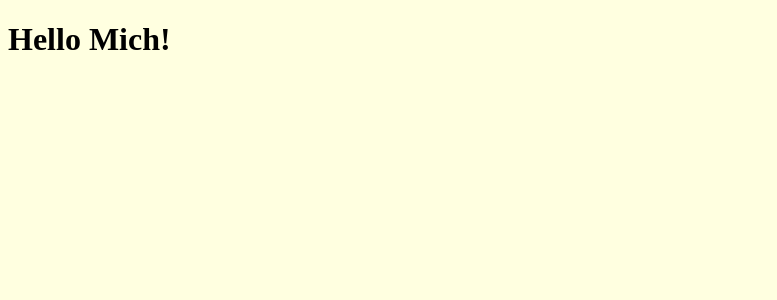
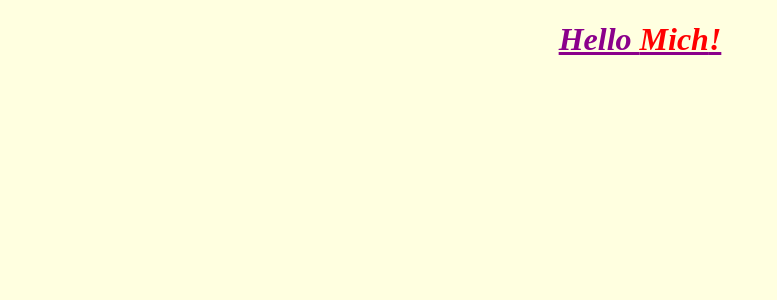
Before and after one commit to Michal-Radomski/ServerSideRendering_with_React_and_Redux, a React (Create React App) app in the folder AdditionalTasks/03/: page / in a window 1280 px wide. Shown: the top 300 px of the page, without its empty margins (0-777 px from the left). Built offline with nearby package versions, Linux system fonts and the light colour scheme; the HTML template or start-up script is replaced by a standard one.

Commit message:
temp commmit9

```diff
--- a/AdditionalTasks/03/src/App.scss
+++ b/AdditionalTasks/03/src/App.scss
@@ -1,3 +1,11 @@
 body {
   background-color: lightyellow;
+  color: darkmagenta;
+  font-weight: bold;
+  font-style: italic;
+  text-decoration: underline;
+  text-align: center;
+  & span {
+    color: red !important;
+  }
 }
--- a/AdditionalTasks/03/src/Home.tsx
+++ b/AdditionalTasks/03/src/Home.tsx
@@ -3,7 +3,9 @@ import React from "react";
 const Home = (props: {name: string}): JSX.Element => {
   return (
     <React.Fragment>
-      <h1>Hello {props.name}!</h1>
+      <h1>
+        Hello <span>{props.name}!</span>
+      </h1>
     </React.Fragment>
   );
 };
```
Also changed, not shown: AdditionalTasks/03/package.json (+4 -7 lines), 1 other file (tests, documents, lock files or other folders).
